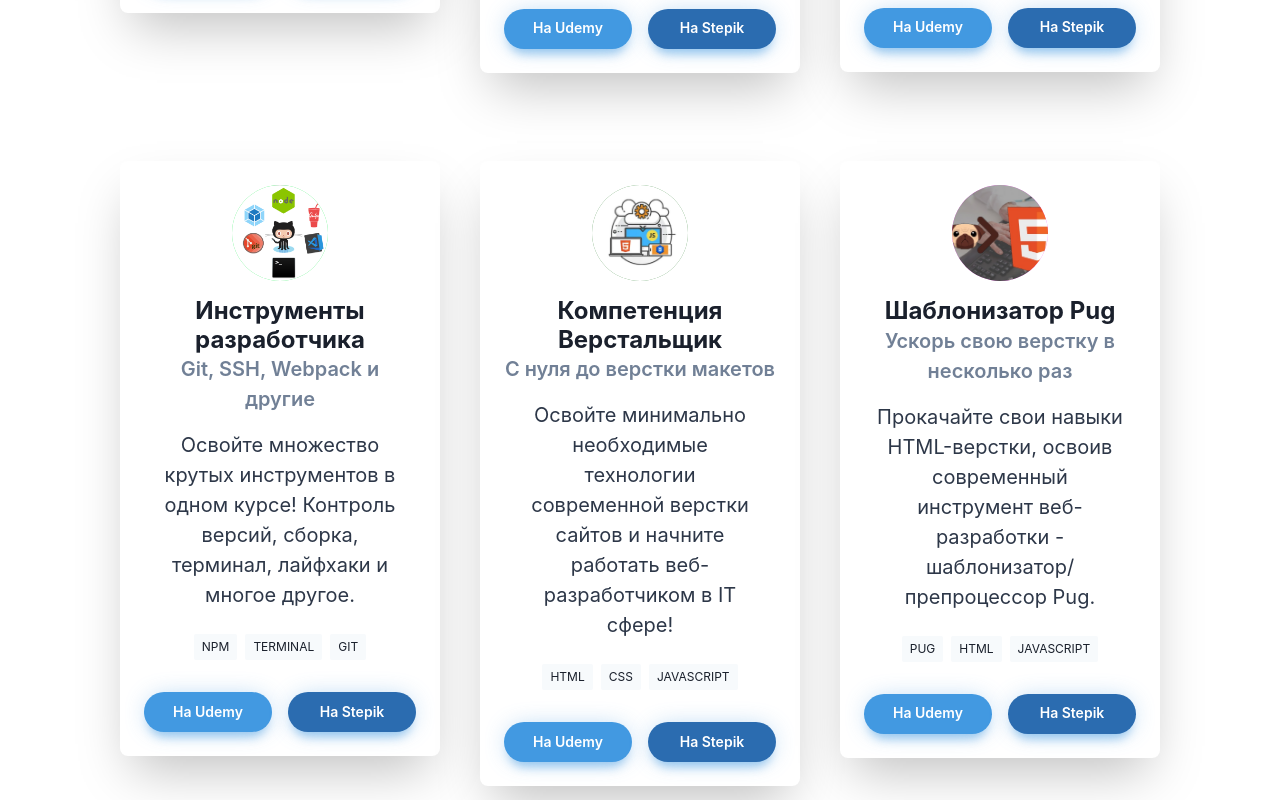
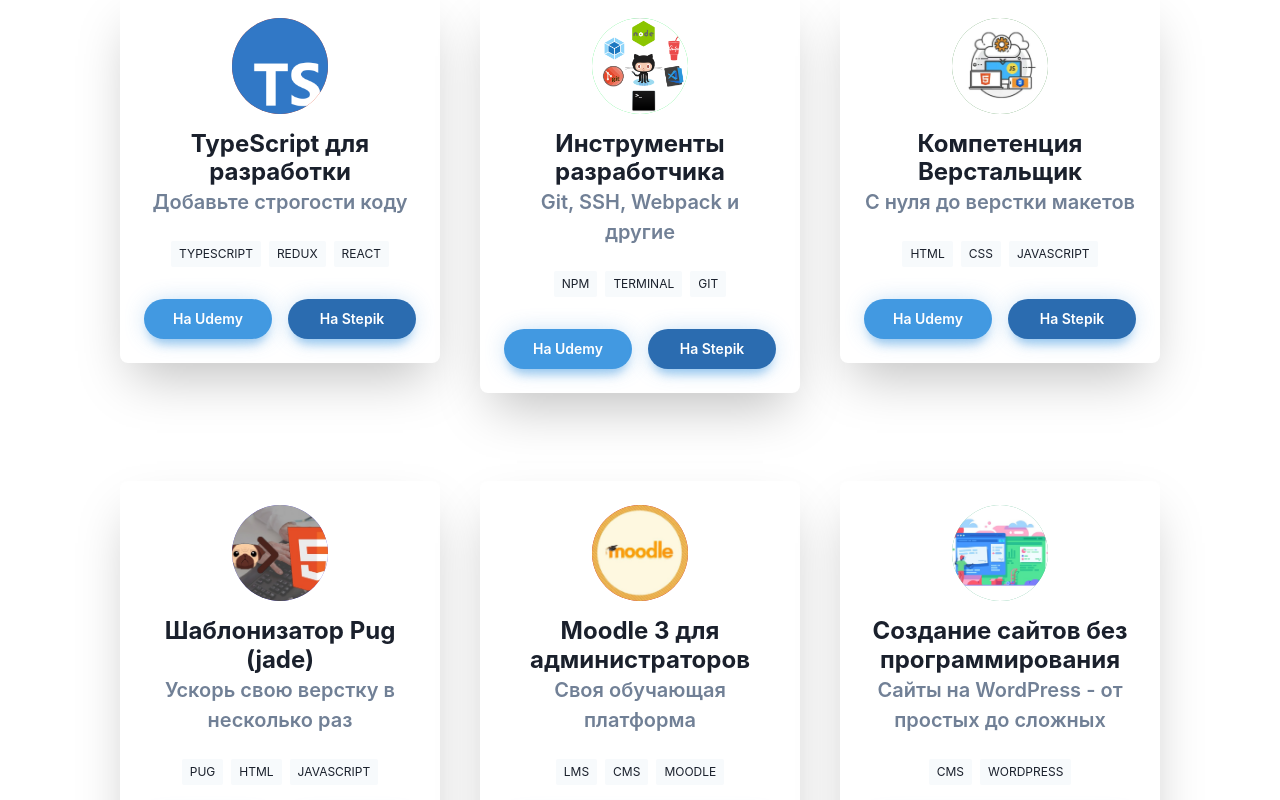
Before and after one commit to michey85/mishanep, a React (Create React App) app: page / in a window 1280 px wide. Shown: the part 2080-2880 px from the top of the page. Built offline with nearby package versions, Linux system fonts and the light colour scheme.

Commit message:
new course added

```diff
--- a/src/components/Courses/Course.tsx
+++ b/src/components/Courses/Course.tsx
@@ -48,12 +48,12 @@ const Course: React.FC<CourseProps> = (props) => {
         <Text fontWeight={600} color={'gray.500'} mb={4}>
           {subtitle}
         </Text>
-        <Text
+        {/* <Text
           textAlign={'center'}
           color="gray.700"
           px={3}>
           {description}
-        </Text>
+        </Text> */}
 
         <Stack align={'center'} justify={'center'} direction={'row'} mt={6}>
           {tags.map((tag, index) => (
--- a/src/data/index.js
+++ b/src/data/index.js
@@ -3,10 +3,11 @@ import JSImg from '../assets/js.jpg';
 import ReactImg from '../assets/react.png';
 import WebToolsImg from '../assets/webtools-cover-v1.png';
 import WebCoderImg from '../assets/webcoder-course-cover.jpg';
-// import MoodleImg from '../assets/moodle-course-cover.jpg';
+import MoodleImg from '../assets/moodle-course-cover.jpg';
 import PugImg from '../assets/pug-course-cover.jpg';
-// import WPImg from '../assets/wordpress-course-cover.jpg';
+import WPImg from '../assets/wordpress-course-cover.jpg';
 import RRImg from '../assets/redux-course.jpg';
+import TSImg from '../assets/ts.png';
 
 export const courses = [
   {
@@ -30,7 +31,7 @@ export const courses = [
     poster: ReactImg,
   },
   {
-    id: 4,
+    id: 2,
     title: 'Redux для управления состоянием',
     subtitle: '+2 проекта на React+Redux',
     description: 'Освойте принципы работы Redux - на классическом и современном вариантах использования.',
@@ -40,7 +41,17 @@ export const courses = [
     poster: RRImg,
   },
   {
-    id: 2,
+    id: 3,
+    title: 'TypeScript для разработки',
+    subtitle: 'Добавьте строгости коду',
+    description: 'От базовых типов до создания серьезных приложений на современном стеке.',
+    tags: ['TypeScript', 'Redux', 'React'],
+    link: 'https://www.udemy.com/course/modern-typescript/?couponCode=FD60716D3FD44DFCF447',
+    stepik: 'https://stepik.org/a/121859',
+    poster: TSImg,
+  },
+  {
+    id: 4,
     title: 'Инструменты разработчика',
     subtitle: 'Git, SSH, Webpack и другие',
     description: 'Освойте множество крутых инструментов в одном курсе! Контроль версий, сборка, терминал, лайфхаки и многое другое.',
@@ -50,7 +61,7 @@ export const courses = [
     poster: WebToolsImg,
   },
   {
-    id: 3,
+    id: 5,
     title: 'Компетенция Верстальщик',
     subtitle: 'С нуля до верстки макетов',
     description: 'Освойте минимально необходимые технологии современной верстки сайтов и начните работать веб-разработчиком в IT сфере!',
@@ -59,20 +70,9 @@ export const courses = [
     stepik: 'https://stepik.org/z/120081',
     poster: WebCoderImg,
   },
-  // {
-  //     id: 4,
-  //     title: 'Moodle 3 для администраторов',
-  //     subtitle: 'Своя обучающая платформа',
-  //     description:
-  //         'Получите необходимые навыки для создания собственной обучающей платформы с готовой системой Moodle.',
-  //     tags: ['LMS', 'CMS', 'Moodle'],
-  //     link:
-  //         'https://www.udemy.com/course/moodle3-admin/?couponCode=DD0F3B70AE2183632C8D',
-  //     poster: MoodleImg,
-  // },
   {
-    id: 5,
-    title: 'Шаблонизатор Pug',
+    id: 6,
+    title: 'Шаблонизатор Pug (jade)',
     subtitle: 'Ускорь свою верстку в несколько раз',
     description: 'Прокачайте свои навыки HTML-верстки, освоив современный инструмент веб-разработки - шаблонизатор/препроцессор Pug.',
     tags: ['Pug', 'HTML', 'JavaScript'],
@@ -80,15 +80,26 @@ export const courses = [
     stepik: 'https://stepik.org/z/120077',
     poster: PugImg,
   },
-  // {
-  //     id: 6,
-  //     title: 'Создание сайтов без программирования',
-  //     subtitle: 'Сайты на WordPress - от простых до сложных',
-  //     description: 'Сделайте сайт себе - визитку, портфолио или небольшой магазин или получите профессию фринсера.',
-  //     tags: ['CMS', 'WordPress'],
-  //     link: 'https://www.udemy.com/course/wordpress-pcgramota/?couponCode=B5FB521D0D1B1D02AC39',
-  //     poster: WPImg,
-  // },
+  {
+      id: 7,
+      title: 'Moodle 3 для администраторов',
+      subtitle: 'Своя обучающая платформа',
+      description:
+          'Получите необходимые навыки для создания собственной обучающей платформы с готовой системой Moodle.',
+      tags: ['LMS', 'CMS', 'Moodle'],
+      link:
+          'https://www.udemy.com/course/moodle3-admin/?couponCode=DD0F3B70AE2183632C8D',
+      poster: MoodleImg,
+  },
+  {
+      id: 8,
+      title: 'Создание сайтов без программирования',
+      subtitle: 'Сайты на WordPress - от простых до сложных',
+      description: 'Сделайте сайт себе - визитку, портфолио или небольшой магазин или получите профессию фринсера.',
+      tags: ['CMS', 'WordPress'],
+      link: 'https://www.udemy.com/course/wordpress-pcgramota/?couponCode=B5FB521D0D1B1D02AC39',
+      poster: WPImg,
+  },
 ];
 
 export const bio = `Действующий веб-разработчик и опытный преподаватель. Веду направления по созданию сайтов: от самых основ до профессий веб-мастера, верстальщика и frontend-разработчика.
```
Also changed, not shown: src/assets/ts.png (added).
